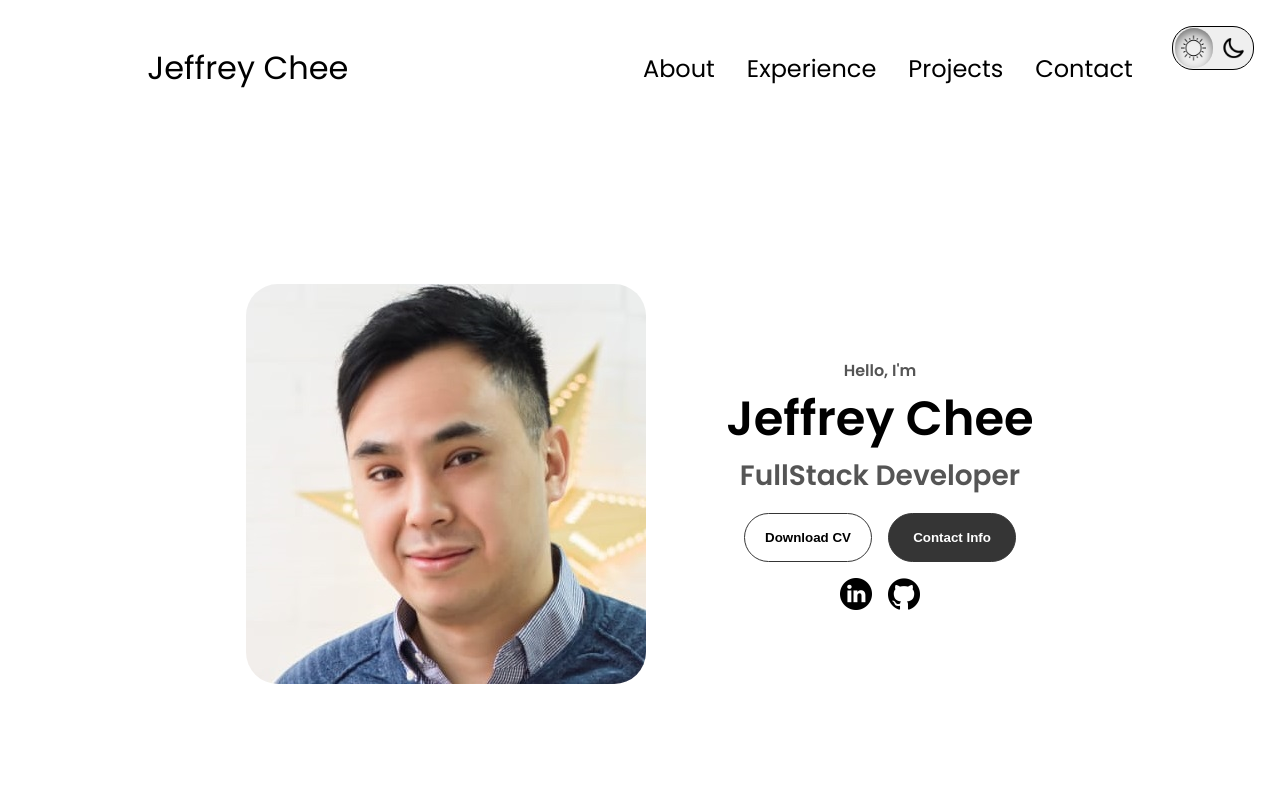
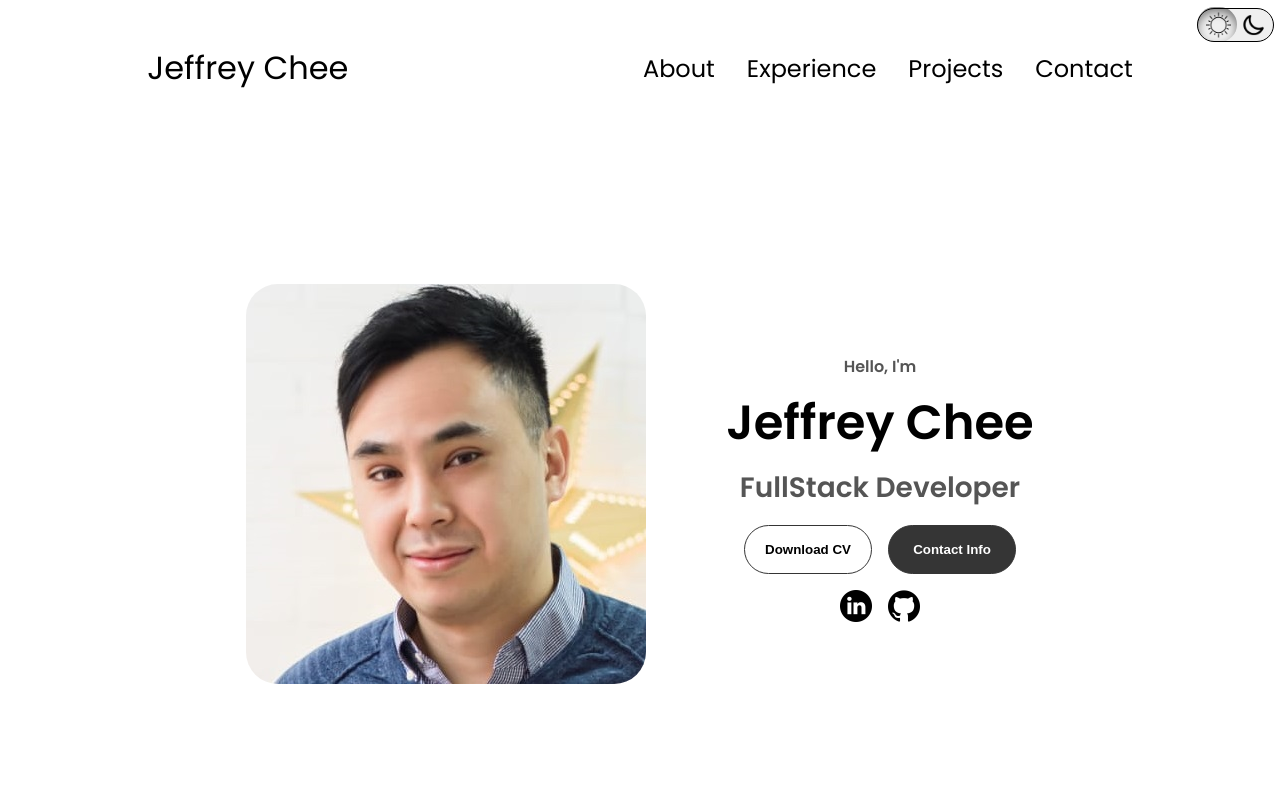
Before and after one commit to chee86j/portv4, a React (Create React App) app: page / in a window 1280 px wide. Shown: the top 800 px of the page. Built offline with nearby package versions, Linux system fonts and the light colour scheme.

Commit message:
toggle adjusted

```diff
--- a/src/App.css
+++ b/src/App.css
@@ -17,6 +17,7 @@ html {
 
 p {
   color: rgb(85, 85, 85);
+  margin: 0.5rem;
 }
 
 /* Transition */
@@ -557,7 +558,7 @@ footer p {
   width: 1px;
   height: 1px;
   padding: 0;
-  margin: -1px;
+  margin: -2px;
   overflow: hidden;
   clip: rect(0, 0, 0, 0);
   border: 0;
@@ -565,33 +566,40 @@ footer p {
 
 label {
   cursor: pointer;
+  text-indent: -9999px;
   display: block;
-  height: 42px;
+  height: 32px;
   position: absolute;
-  right: 10px;
-  top: 10px;
-  width: 80px;
+  right: -10px;
+  top: -8px;
+  width: 75px;
   background: #ebebebc3;
   border: black 1px solid;
   border-radius: 21px;
   transition: all 0.3s ease 0s;
 }
 
+/* Toggle Circle */
 label:after {
   content: "";
-  width: 38px;
-  height: 40px;
+  width: 40px;
+  height: 35px;
   position: absolute;
-  top: 1px;
-  left: 2px;
+  top: -2px;
+  left: -1px;
   background: linear-gradient(180deg, #242424);
-  border-radius: 36px;
+  border-radius: 40px;
   transition: 0.3s;
   box-shadow: inset 0px 5px 10px rgba(0, 0, 0, 0.5);
 }
 
 input:checked + label:after {
-  left: 40px;
+  left: calc(100% - 1px);
+  transform: translateX(-100%);
+}
+
+label:active:after {
+  width: 50px;
 }
 
 /* Sun and Moon Icon Styles */
@@ -626,3 +634,64 @@ label .moon-icon {
   color: rgb(255, 255, 255);
   opacity: 0.9;
 }
+
+.dark-mode .about-me-text,
+.dark-mode .btn,
+.dark-mode .project-text,
+.dark-mode a,
+.dark-mode p {
+  color: rgb(193, 193, 193);
+}
+
+.dark-mode .section__text__p1 {
+  transform: scale(1.25);
+}
+
+.dark-mode .section__text__p1,
+.dark-mode .section__text__p2 {
+  color: rgb(187, 187, 187);
+}
+
+.dark-mode .arrow,
+.dark-mode .experience-sub-title,
+.dark-mode .hamburger-icon,
+.dark-mode .icon {
+  filter: invert(1);
+}
+
+.dark-mode .btn-color-1,
+.dark-mode .btn-color-2,
+.dark-mode .section-container {
+  background-color: #4b4b4b;
+  border-radius: 2rem;
+}
+
+.dark-mode .color-container,
+.dark-mode .details-container {
+  background-color: rgb(42, 42, 42);
+  color: rgba(230, 230, 230, 0.65);
+  border-color: rgb(85, 85, 85);
+}
+
+.dark-mode .about-containers,
+.dark-mode .about-me-text {
+  margin: 0.5rem;
+}
+
+.dark-mode h3 {
+  color: rgb(255, 255, 255);
+}
+
+.btn,
+.btn-color-1,
+.btn-color-2,
+.color-container,
+.details-container,
+.icon,
+.menu-links,
+.section-container,
+a,
+body {
+  transition: background-color 0.3s ease 0s, color 0.3s ease 0s,
+    filter 0.3s ease 0s, -webkit-filter 0.3s ease 0s;
+}
```
